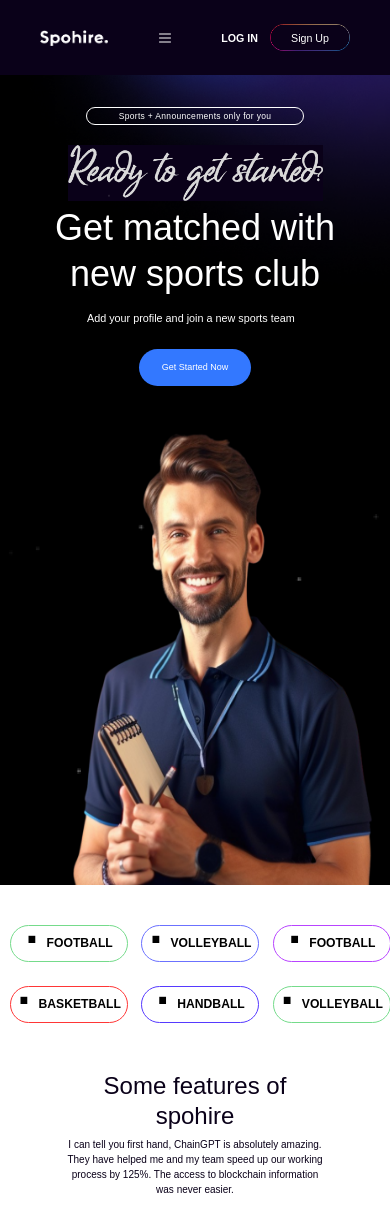
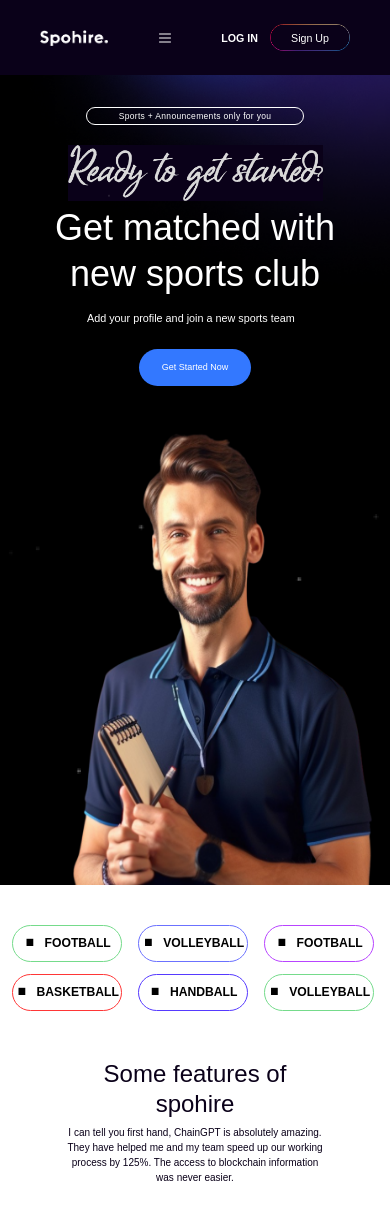
Before and after one commit to mdrakibmia99/spohire, a React (Vite) app: page / in a window 390 px wide. Shown: the top 1220 px of the page. Built offline with nearby package versions, Linux system fonts and the light colour scheme.

Commit message:
responsive design

```diff
--- a/src/components/Feature/FeatureTop.jsx
+++ b/src/components/Feature/FeatureTop.jsx
@@ -9,14 +9,14 @@ const lists = [
 ]
 const FeatureTop = () => {
     return (
-        <div className=" w-full pt-[40px] overflow-hidden">
+        <div className=" w-full pt-[40px] lg:px-0 px-3 overflow-hidden">
 
-            <ul className="lg:flex lg:flex-row lg:items-center lg:gap-x-[60px] lg:-ml-[100px] grid grid-cols-3 gap-[24px] px-[10px]">
+            <ul className="lg:flex lg:flex-row lg:items-center lg:gap-x-[60px] lg:-ml-[100px] grid grid-cols-3 lg:gap-[24px] gap-3">
                 {
                     lists?.map((list,index) => (<>
-                        <li className={`text-black div-item-center font-bold border-[1.73px] rounded-[52px] ${list.className} lg:w-[270px] lg:h-[73px] w-[118px] h-[37px] `} >
+                        <li className={`text-black div-item-center font-bold border-[1.73px] rounded-[52px] ${list.className} lg:w-[270px] lg:h-[73px] w-[110px] h-[37px] `} >
                             <div className="flex justify-center items-center">
-                                <span className="text-black text-5xl  relative lg:-mt-7 -mt-8 lg:mr-5 mr-2">.</span>
+                                <span className="text-black text-5xl  relative lg:-mt-7 -mt-7 lg:mr-5 mr-2">.</span>
                                 <p className="lg:text-2xl text-[12.16px] text-black block list-disk uppercase"> {list.name}</p>
                             </div>
                         </li>
```
